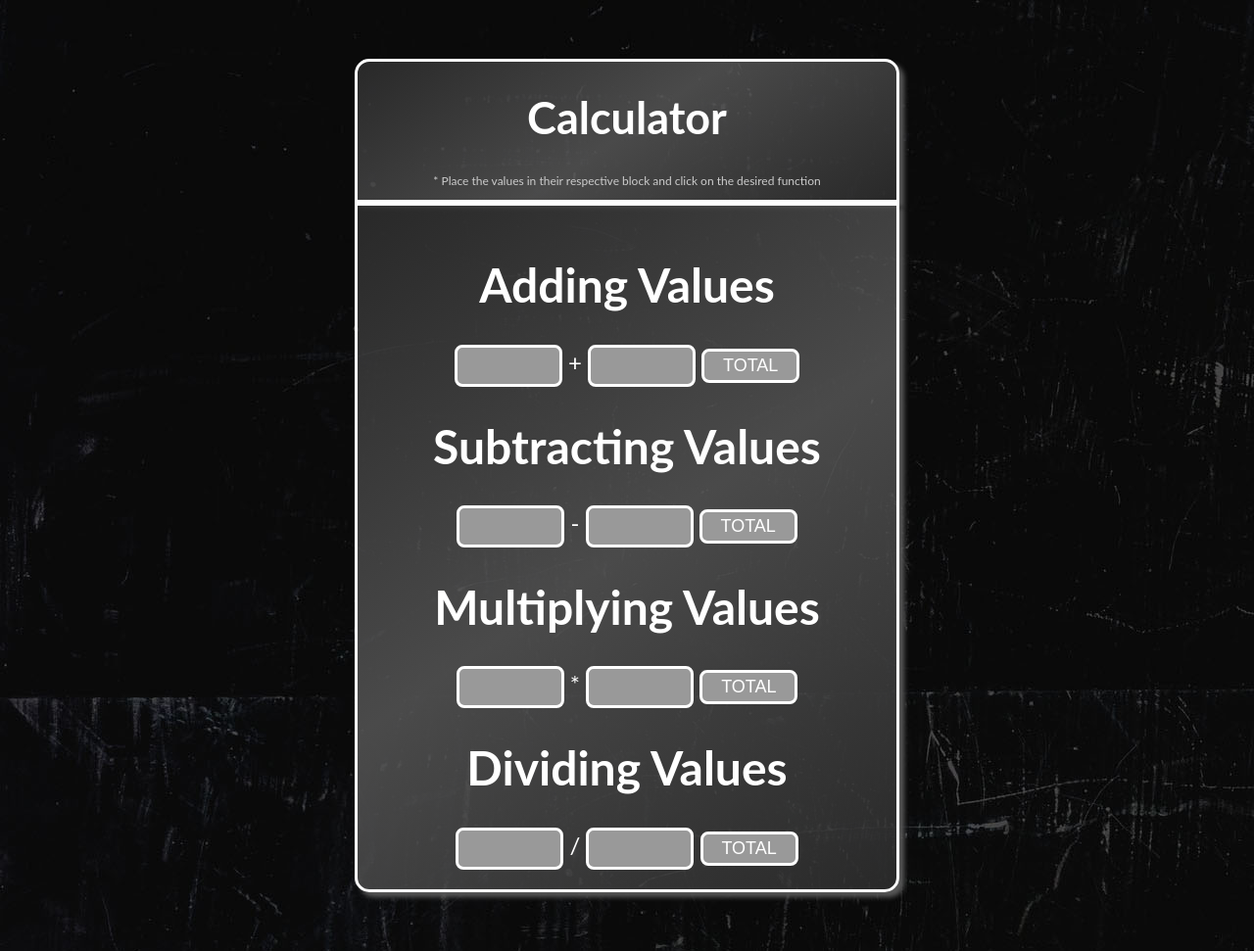
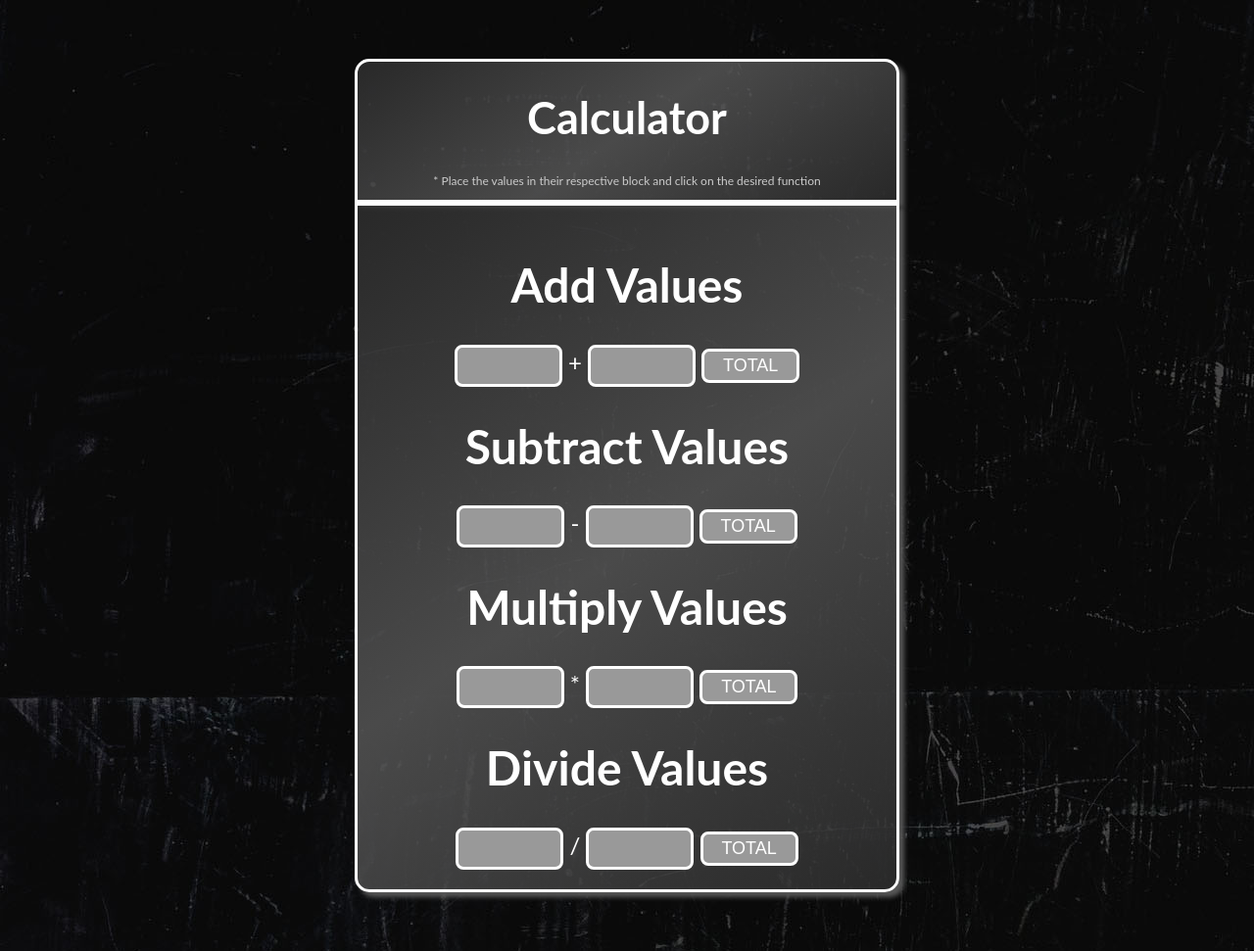
Before and after one commit to Deoprag/calculadora, a plain HTML site: page index.html in a window 1280 px wide. Shown: the whole page at 98% size. Drawn offline with Linux system fonts and the light colour scheme.

Commit message:
Title changing
Changed the h1 titles to verbs

```diff
--- a/index.html
+++ b/index.html
@@ -15,25 +15,25 @@
         <p>* Place the values in their respective block and click on the desired function</p>
     </header>
     <div class="main-block">
-        <h1>Adding Values</h1>
+        <h1>Add Values</h1>
         <input type="number" name="txtn1-plus" id="txtn1-plus"> +
         <input type="number" name="txtn2-plus" id="txtn2-plus">
         <input type="button" value="TOTAL" name="plus" id="plus" onclick="plus()">
         <div id="res1"></div> <!--Addition Block-->
 
-        <h1>Subtracting Values</h1>
+        <h1>Subtract Values</h1>
         <input type="number" name="txtn1-less" id="txtn1-less"> -
         <input type="number" name="txtn2-less" id="txtn2-less">
         <input type="button" value="TOTAL" name="less" id="less" onclick="less()">
         <div id="res2"></div> <!--Substraction Block-->
 
-        <h1>Multiplying Values</h1>
+        <h1>Multiply Values</h1>
         <input type="number" name="txtn1-multiply" id="txtn1-multiply"> *
         <input type="number" name="txtn2-multiply" id="txtn2-multiply">
         <input type="button" value="TOTAL" name="multiply" id="multiply" onclick="multiply()">
         <div id="res3"></div> <!--Multiplying Block-->
 
-        <h1>Dividing Values</h1>
+        <h1>Divide Values</h1>
         <input type="number" name="txtn1-divide" id="txtn1-divide"> /
         <input type="number" name="txtn2-divide" id="txtn2-divide">
         <input type="button" value="TOTAL" name="divide" id="divide" onclick="divide()">
```
